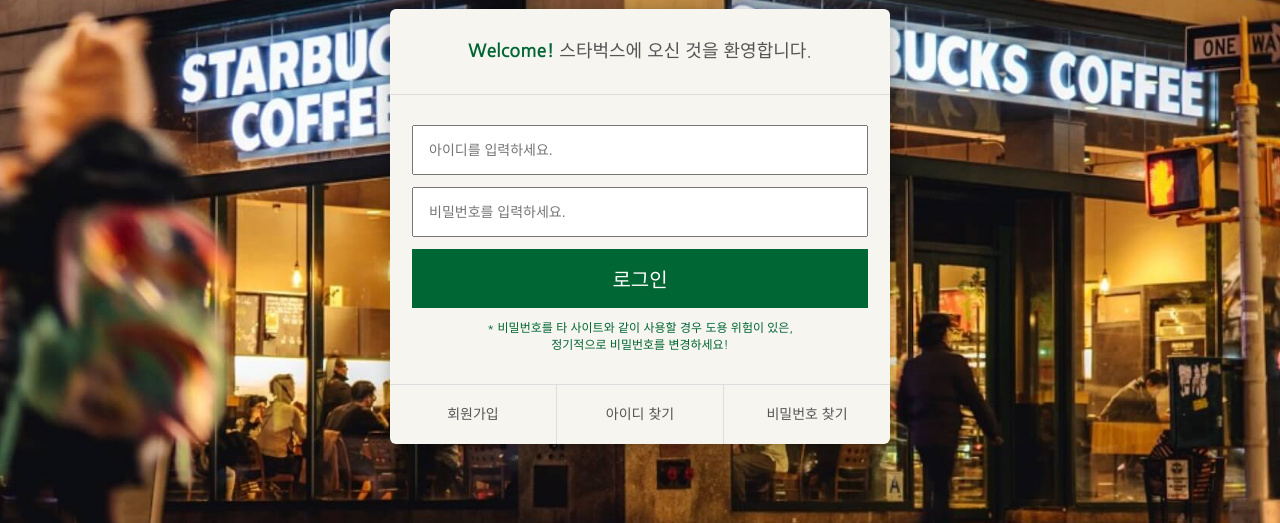
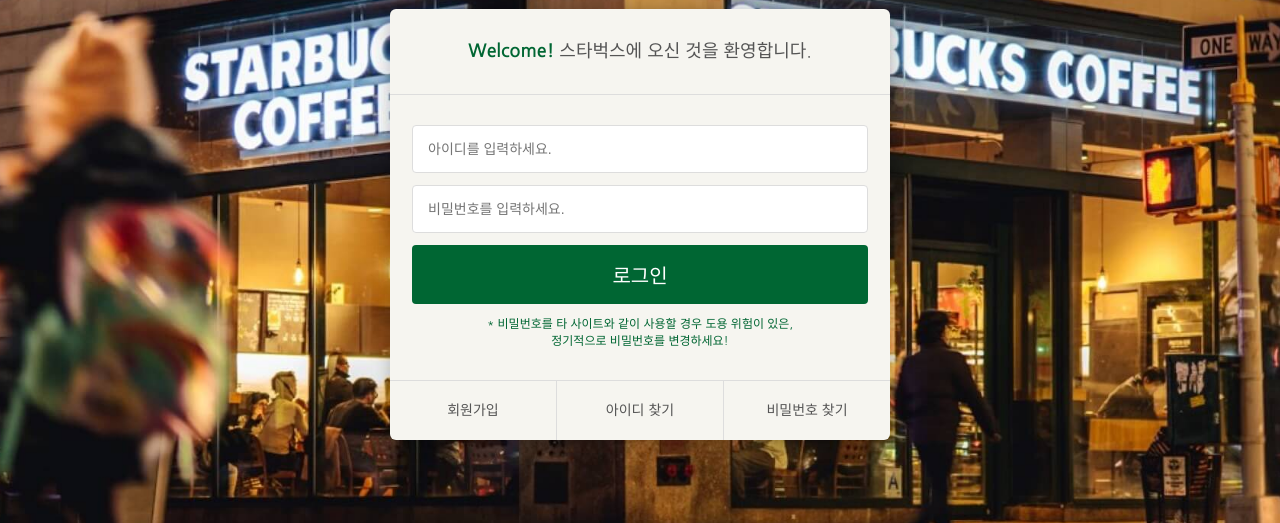
Before and after one commit to woo-lala/starbucks, a plain HTML site: page signin/index.html in a window 1280 px wide. Shown: the part 277-800 px from the top of the page. Drawn offline with nearby package versions, Linux system fonts and the light colour scheme.

Commit message:
로그인 입력부분 수정

```diff
--- a/css/signin.css
+++ b/css/signin.css
@@ -41,7 +41,8 @@
   width: 100%; /*가로 너비를 최대한 늘려서 사용하겠다*/
   margin-bottom: 12px; /*사이 공간*/
   padding: 15px;
-  border-radius: 1px solid #ddd;
+  border: 1px solid #ddd;
+  border-radius: 4px;
   outline: none; /*focus 되었을 때 파란색 실선 나오지 않게*/
   box-sizing: border-box; /*input은 inline 요소 -> 바꿔주기*/
   font-size: 14px;
```
